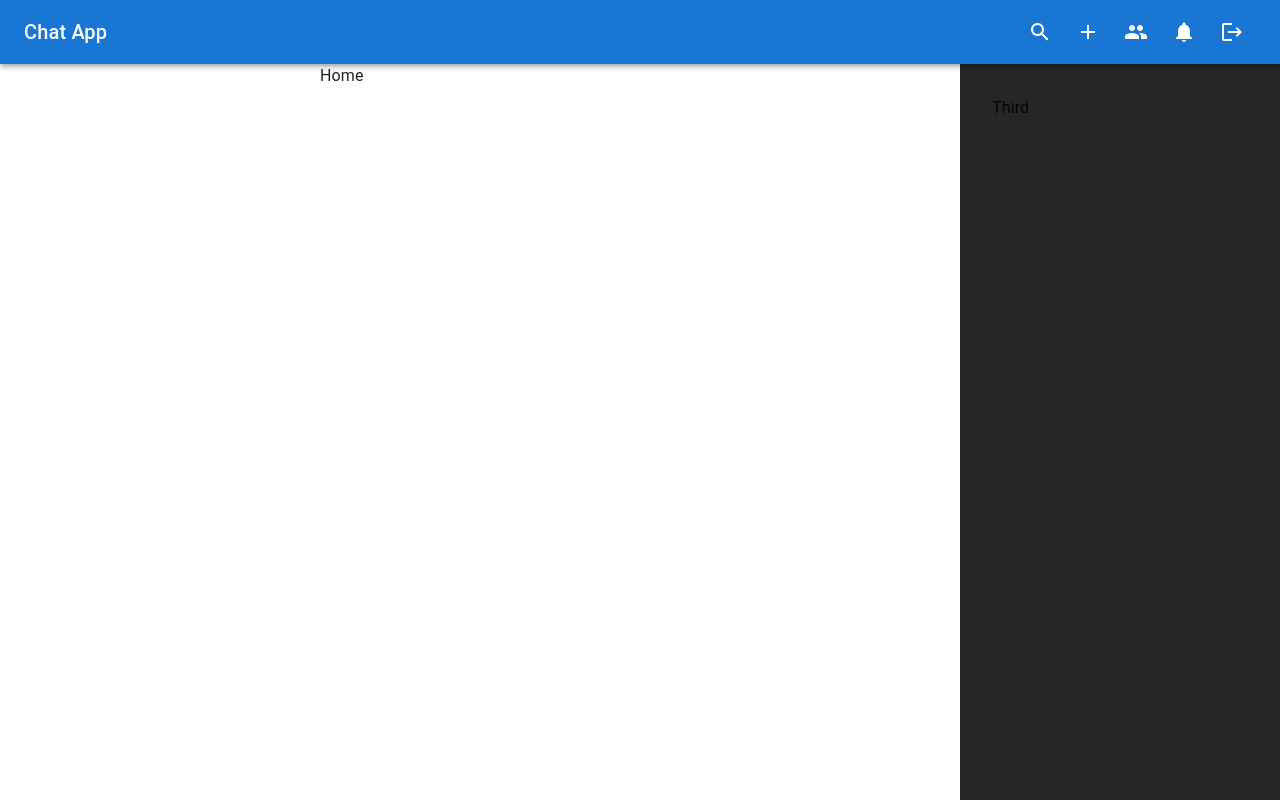
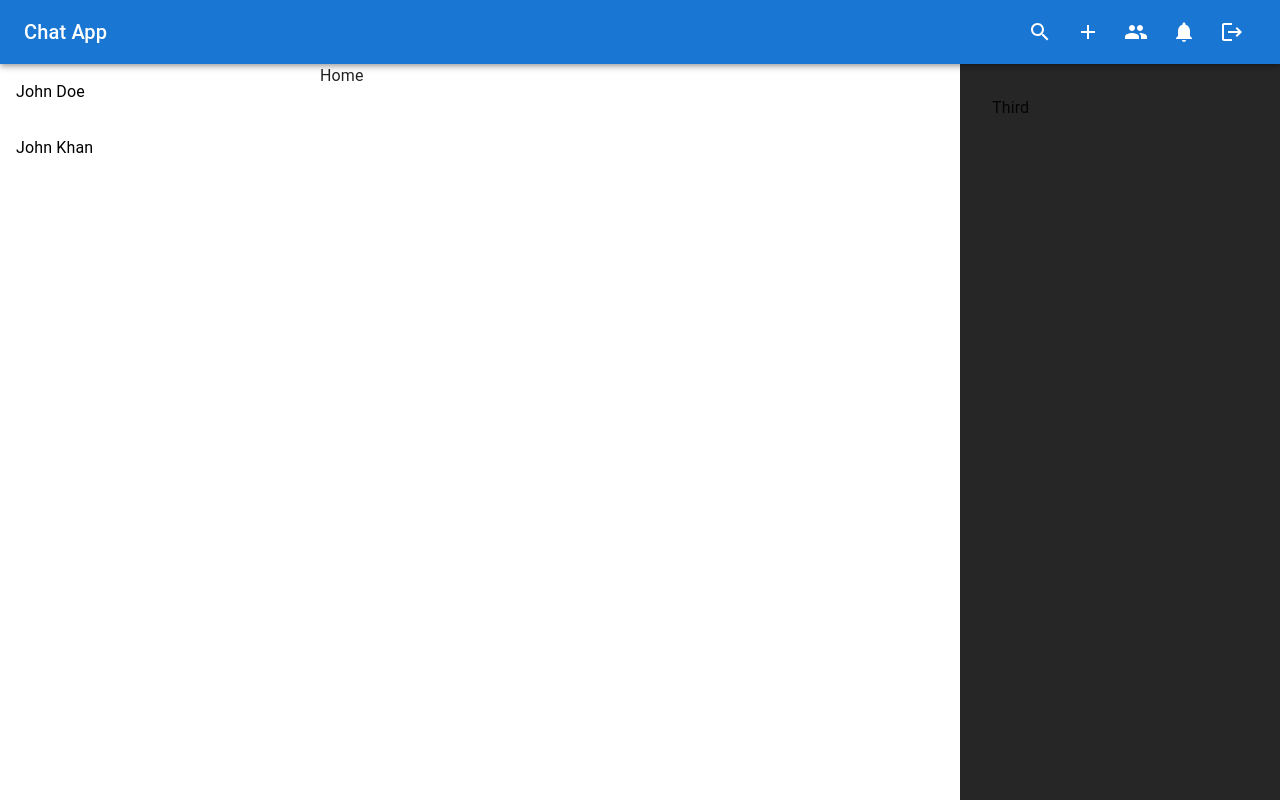
Before and after one commit to joysaha023/chat-app-client-side, a React (Vite) app: page / in a window 1280 px wide. Built offline with nearby package versions, Linux system fonts and the light colour scheme.

Commit message:
user massege list and recive massege design added

```diff
--- a/src/components/layout/AppLayout.jsx
+++ b/src/components/layout/AppLayout.jsx
@@ -3,9 +3,19 @@ import Header from "./Header";
 import Title from "../shared/Title";
 import { Grid } from "@mui/material";
 import ChatList from "../specific/ChatList";
+import { sampleChats } from "../../constants/sampleData";
+import { useParams } from "react-router-dom";
 
 const AppLayout = () => (WrappedComponent) => {
   return (props) => {
+    const params = useParams();
+    const chatId = params.chatId;
+
+    const handleDeleteChat = (e, _id, groupChat)=> {
+      e.preventDefault();
+      console.log("Delete Chat", _id, groupChat)
+    }
+
     return (
       <>
         <Title></Title>
@@ -19,7 +29,7 @@ const AppLayout = () => (WrappedComponent) => {
             sx={{ display: { xs: "noon", sm: "block" } }}
             height={"100%"}
           >
-            <ChatList chats={[1,2,3,4,5]}></ChatList>
+            <ChatList chats={sampleChats} chatId={chatId} handleDeleteChat={handleDeleteChat}></ChatList>
           </Grid>
           <Grid item xs={12} sm={8} md={5} lg={6} height={"100%"}>
             {" "}
--- a/src/components/shared/ChatItem.jsx
+++ b/src/components/shared/ChatItem.jsx
@@ -11,10 +11,10 @@ const ChatItem = ({
   isOnline,
   newMessageAlert,
   index = 0,
-  handleDeleteChatOpen,
+  handleDeleteChat,
 }) => {
   return (
-    <Link to={`/chat/${_id}`} onContextMenu={(e) => handleDeleteChatOpen(e, _id, groupChat)}>
+    <Link sx={{padding: "0"}} to={`/chat/${_id}`} onContextMenu={(e) => handleDeleteChat(e, _id, groupChat)}>
       <div
         style={{
           display: "flex",
--- a/src/components/specific/ChatList.jsx
+++ b/src/components/specific/ChatList.jsx
@@ -17,8 +17,26 @@ const Chatlist = ({
 }) => {
   return (
     <Stack width={w} direction={"column"}>
-        {chats?.map((data) => {
-          return <ChatItem></ChatItem>;
+      {chats?.map((data, index) => {
+        const { avatar, _id, name, groupChat, members } = data;
+        const newMessageAlert = newMessagesAlert.find(
+          ({ chatId }) => chatId === _id
+        );
+        const isOnline = members?.some((member) => onlineUsers.includes(_id));
+        return (
+          <ChatItem
+            index={index}
+            newMessageAlert={newMessageAlert}
+            isOnline={isOnline}
+            avatar={avatar}
+            name={name}
+            _id={_id}
+            key={_id}
+            groupChat={groupChat}
+            sameSender={chatId === _id}
+            handleDeleteChat={handleDeleteChat}
+          ></ChatItem>
+        );
       })}
     </Stack>
   );
--- a/src/constants/sampleData.js
+++ b/src/constants/sampleData.js
@@ -1,13 +1,16 @@
-avatar = [],
-name,
-_id,
-groupChat = false,
-sameSender,
-isOnline,
-newMessageAlert,
-index = 0,
-handleDeleteChatOpen,
-
-const chats = [{
-
-}]
+export const sampleChats = [
+  {
+    avatar: ["https://www.w3schools.com/howto/img_avatar.png"],
+    name: "John Doe",
+    _id: "1",
+    groupChat: false,
+    membars: ["1", "2"],
+  },
+  {
+    avatar: ["https://www.w3schools.com/howto/img_avatar.png"],
+    name: "John Khan",
+    _id: "2",
+    groupChat: false,
+    membars: ["1", "2"],
+  },
+];
--- a/src/main.jsx
+++ b/src/main.jsx
@@ -8,7 +8,9 @@ ReactDOM.createRoot(document.getElementById("root")).render(
   <React.StrictMode>
     <HelmetProvider>
       <CssBaseline></CssBaseline>
-      <App />
+      <div onContextMenu={(e) => e.preventDefault()}>
+        <App />
+      </div>
     </HelmetProvider>
   </React.StrictMode>
 );
```
Lines whose indentation alone changed are shown as unchanged.
